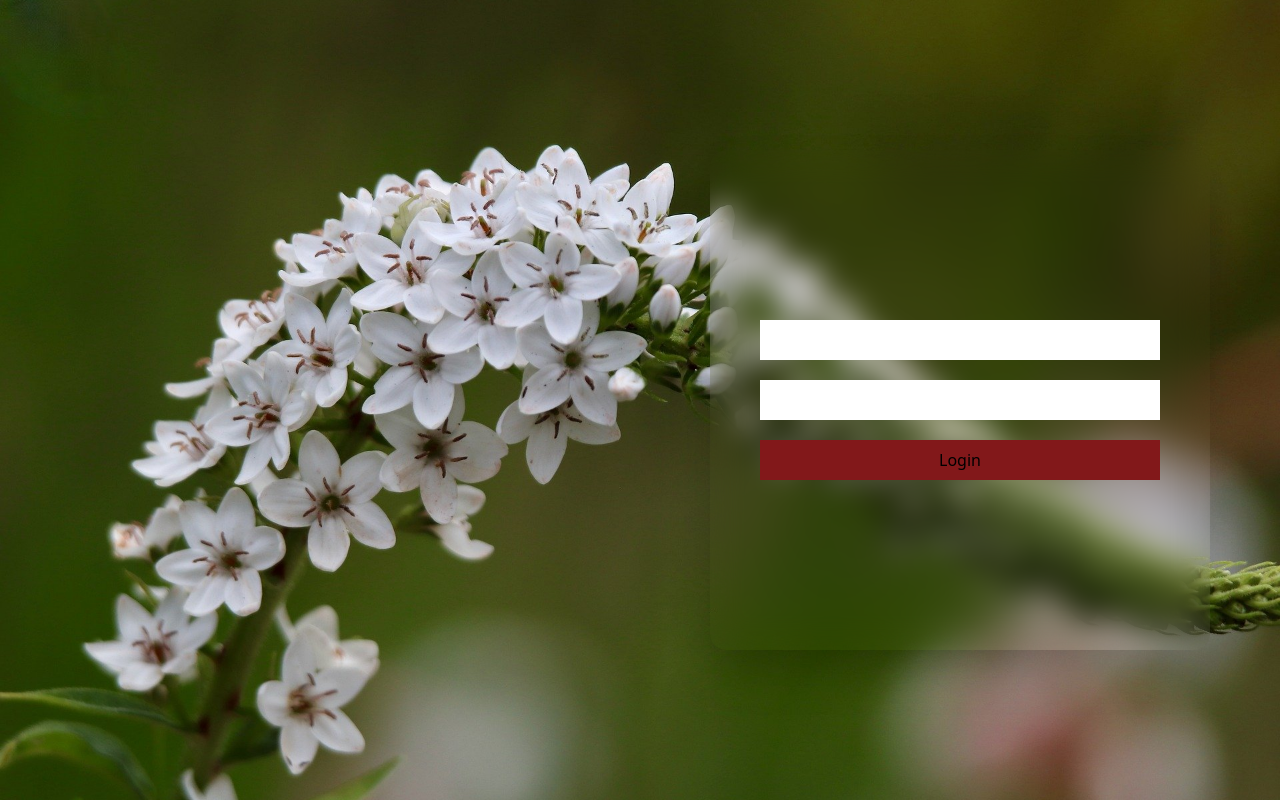
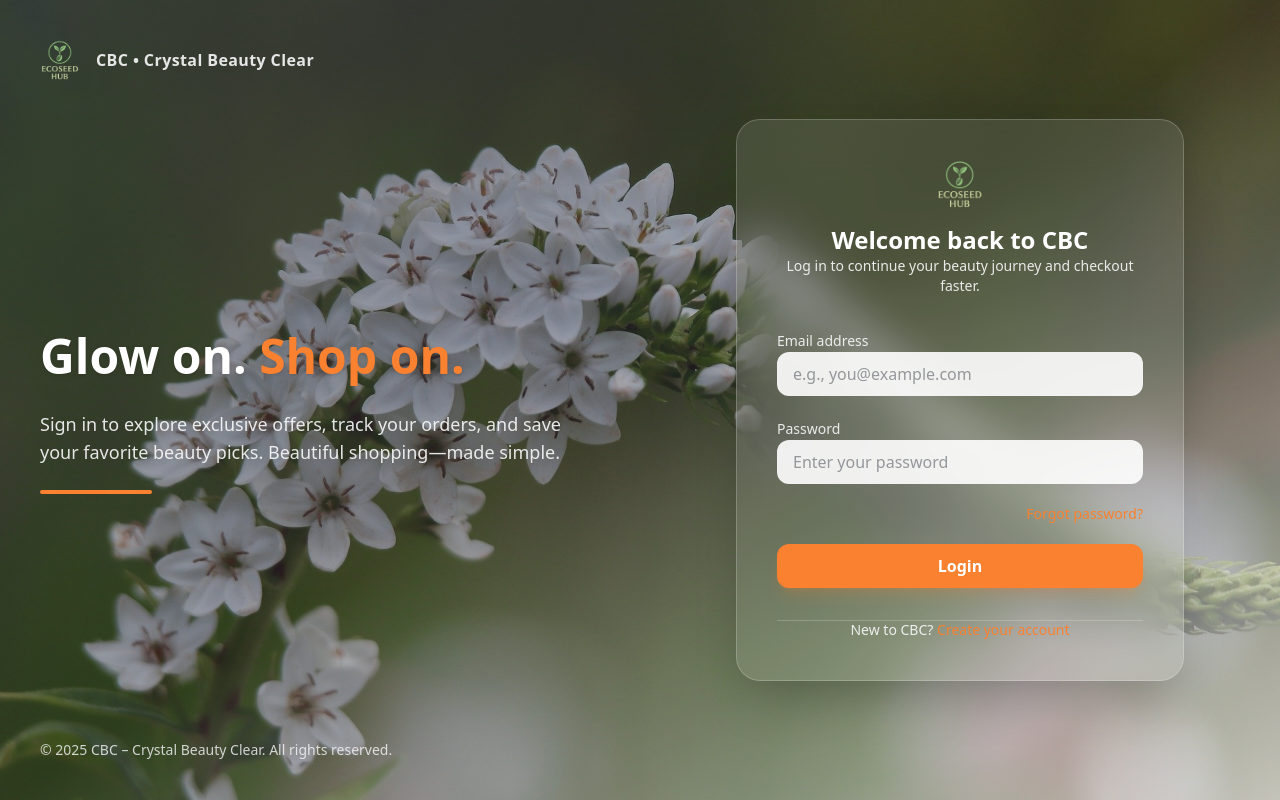
Before and after one commit to rukshanvishwa/cbc-frontend, a React (Vite) app: page /login in a window 1280 px wide. Built offline with nearby package versions, Linux system fonts and the light colour scheme.

Commit message:
Add react-hot-toast for notifications and enhance login page UI

```diff
--- a/package.json
+++ b/package.json
@@ -15,6 +15,7 @@
     "dotenv": "^17.2.3",
     "react": "^19.1.1",
     "react-dom": "^19.1.1",
+    "react-hot-toast": "^2.6.0",
     "react-router-dom": "^7.8.2",
     "tailwindcss": "^4.1.13"
   },
--- a/src/App.jsx
+++ b/src/App.jsx
@@ -2,21 +2,23 @@
 import "./App.css";
 import ProductCard from "./components/productCard";
 import AdminPage from "./pages/adminPage";
+// import HomePage from "./pages/homePage";
 import TestPage from "./pages/test";
+import LoginPage from "./pages/loginPage";
+import { Toaster } from "react-hot-toast";
 import HomePage from "./pages/homepage";
-import LoginPage from "./pages/loginPage";
 
 function App() {
 	return (
 		<BrowserRouter>
 			<div className="w-full h-[100vh] ">
-
+				<Toaster position="top-right"/>
 				<Routes path="/">
 					<Route path="/*" element={<HomePage/>}/>
 					<Route path="/register" element={<h1>Register page</h1>} />
-          <Route path="/login" element={<LoginPage/>} />
+					<Route path="/login" element={<LoginPage/>} />
 					<Route path="/admin/*" element={<AdminPage/>} />
-					<Route path="/test" element={<TestPage/>} />
+					<Route path="/test" element={<TestPage/>}/>
 				</Routes>
 
 			</div>
--- a/src/components/header.jsx
+++ b/src/components/header.jsx
@@ -1,13 +1,16 @@
+import { Link } from "react-router-dom";
+
 export default function Header() {
 	return (
 		<header className="w-full bg-accent  h-[100px] text-white px-[40px]">
 			<div className="w-full h-full flex relative ">
-				<img src="/logo.png" className="h-full absolute w-[70px] left-0  object-cover" />
+				<img src="/logo.png" className="h-full absolute w-[170px] left-0  object-cover" />
                 <div className="h-full flex justify-center items-center w-full text-lg gap-[20px]">
-                    <a href="/">Home</a>
-                    <a href="/products" >Products</a>
-                    <a href="/about">About</a>
-                    <a href="/contact">Contact</a>
+
+                    <Link to="/">Home</Link>
+                    <Link to="/products">Products</Link>
+                    <Link to="/about">About</Link>
+                    <Link to="/contact">Contact</Link>
                 </div>
 			</div>
 		</header>
--- a/src/pages/loginPage.jsx
+++ b/src/pages/loginPage.jsx
@@ -1,45 +1,172 @@
-import axios from "axios"
-import { useState } from "react"
+import axios from "axios";
+import { useState } from "react";
+import toast from "react-hot-toast";
+import { useNavigate } from "react-router-dom";
 
-export default function LoginPage(){
+export default function LoginPage() {
+	const [email, setEmail] = useState("");
+	const [password, setPassword] = useState("");
+    const navigate = useNavigate()
 
-    const [email, setEmail] = useState("")
-    const [password, setPassword]=useState("")
-
-    async function login(){
-        const response = await axios.post(import.meta.env.VITE_API_URL+"/users/login", {
-            email : email,
-            password : password
-        })
-        console.log(response.data)
+	async function login() {
+		try {
+			const response = await axios.post(
+				import.meta.env.VITE_API_URL + "/api/users/login",
+				{ email : email, password : password }
+			);
+            localStorage.setItem("token",response.data.token)
+            toast.success("Login successful!");
+			const user = response.data.user;
+			if (user.role == "admin") {
+				navigate("/admin");
+			} else {
+				navigate("/");
+			}
+		} catch (e) {
+			console.error("Login failed:", e);
+            //alert("Login failed. Please check your credentials.");
+            toast.error("Login failed. Please check your credentials.");
+		}
 	}
 
-    return(
-        <div className="w-full h-full bg-[url('/bg.jpg')] bg-cover bg-center flex">
-            <div className="w-[50%] h-full">
+	return (
+		<div className="min-h-screen w-full relative flex items-stretch">
+			{/* Background image + gradient overlay */}
+			<div className="absolute inset-0">
+				<div className="h-full w-full bg-[url('/bg.jpg')] bg-cover bg-center" />
+				<div className="absolute inset-0 bg-gradient-to-br from-secondary/70 via-secondary/40 to-primary/70" />
+			</div>
 
+			{/* Layout */}
+			<div className="relative z-10 grid grid-cols-1 lg:grid-cols-2 w-full">
+				{/* Left side hero */}
+				<div className="hidden lg:flex flex-col justify-between p-10">
+					<div className="flex items-center gap-4">
+						<img
+							src="/logo.png"
+							alt="CBC - Crystal Beauty Clear "
+							className="h-10 w-auto"
+						/>
+						<span className="text-primary/90 tracking-wide font-semibold">
+							CBC • Crystal Beauty Clear
+						</span>
 					</div>
-            <div className="w-[50%]  h-full flex justify-center items-center">
-                <div className="w-[500px] h-[500px] backdrop-blur-lg shadow-2xl rounded-2xl flex flex-col justify-center items-center gap-[20px]">
 
-                    <input onChange={
-                        (e)=>{
+					<div className="flex-1 flex items-center">
+						<div className="max-w-xl space-y-6">
+							<h1 className="text-5xl font-bold leading-tight text-white drop-shadow">
+								Glow on. <span className="text-accent">Shop on.</span>
+							</h1>
+							<p className="text-primary/90 text-lg">
+								Sign in to explore exclusive offers, track your orders, and save
+								your favorite beauty picks. Beautiful shopping—made simple.
+							</p>
+							<div className="h-1 w-28 bg-accent rounded-full" />
+						</div>
+					</div>
 
-                            console.log(e.target.value)
-                        }
-                    } className="w-[400px] h-[40px] bg-white" />
-                    <input onChange={
-                        (e)=>{
+					<p className="text-primary/80 text-sm">
+						© {new Date().getFullYear()} CBC – Crystal Beauty Clear. All rights
+						reserved.
+					</p>
+				</div>
 
-                            console.log(e.target.value)
-                        }
-                    } className="w-[400px] h-[40px] bg-white" />
-                    <button onClick={login} className="bg-red-900 w-[400px] h-[40px]">
+				{/* Right side form */}
+				<div className="flex items-center justify-center p-6 sm:p-10">
+					<div className="w-full max-w-md">
+						<div className="rounded-3xl backdrop-blur-xl bg-white/10 border border-white/20 shadow-2xl p-8 sm:p-10">
+							<div className="mb-8 flex flex-col items-center text-center">
+								<img
+									src="/logo.png"
+									alt="CBC Logo"
+									className="h-12 w-auto mb-4"
+								/>
+								<h2 className="text-2xl font-semibold text-white">
+									Welcome back to CBC
+								</h2>
+								<p className="text-primary/90 text-sm">
+									Log in to continue your beauty journey and checkout faster.
+								</p>
+							</div>
+
+							<div className="space-y-5">
+								<div className="space-y-2">
+									<label
+										htmlFor="email"
+										className="text-sm font-medium text-primary/90"
+									>
+										Email address
+									</label>
+									<input
+										id="email"
+										type="email"
+										placeholder="e.g., you@example.com"
+										autoComplete="email"
+										onChange={(e) => setEmail(e.target.value)}
+										className="w-full h-11 rounded-xl bg-white/90 text-secondary placeholder-secondary/50 px-4 outline-none ring-2 ring-transparent focus:ring-accent/60 transition"
+									/>
+								</div>
+
+								<div className="space-y-2">
+									<label
+										htmlFor="password"
+										className="text-sm font-medium text-primary/90"
+									>
+										Password
+									</label>
+									<input
+										id="password"
+										type="password"
+										placeholder="Enter your password"
+										autoComplete="current-password"
+										onChange={(e) => setPassword(e.target.value)}
+										className="w-full h-11 rounded-xl bg-white/90 text-secondary placeholder-secondary/50 px-4 outline-none ring-2 ring-transparent focus:ring-accent/60 transition"
+									/>
+								</div>
+
+								<div className="flex items-center justify-end text-sm">
+									<a
+										href="#"
+										className="text-accent hover:underline underline-offset-4"
+									>
+										Forgot password?
+									</a>
+								</div>
+
+								<button
+									onClick={login}
+									className="w-full h-11 rounded-xl bg-accent text-white font-semibold shadow-lg shadow-accent/20 hover:brightness-110 active:scale-[0.99] transition"
+								>
 									Login
 								</button>
 							</div>
 
+							<div className="mt-8">
+								<div className="relative text-center">
+									<div className="absolute inset-0 flex items-center">
+										<span className="w-full border-t border-white/20"></span>
 									</div>
 								</div>
-    )
+							</div>
+
+							<div className="mt-6 text-center text-sm text-primary/90">
+								New to CBC?{" "}
+								<a
+									href="#"
+									className="text-accent hover:underline underline-offset-4"
+								>
+									Create your account
+								</a>
+							</div>
+						</div>
+
+						{/* Small footer for mobile */}
+						<p className="mt-6 text-center text-primary/80 text-xs lg:hidden">
+							© {new Date().getFullYear()} CBC – Crystal Beauty Clear
+						</p>
+					</div>
+				</div>
+			</div>
+		</div>
+	);
 }
```
Also changed, not shown: 1 other file (tests, documents, lock files or other folders). Lines whose indentation alone changed are shown as unchanged.
